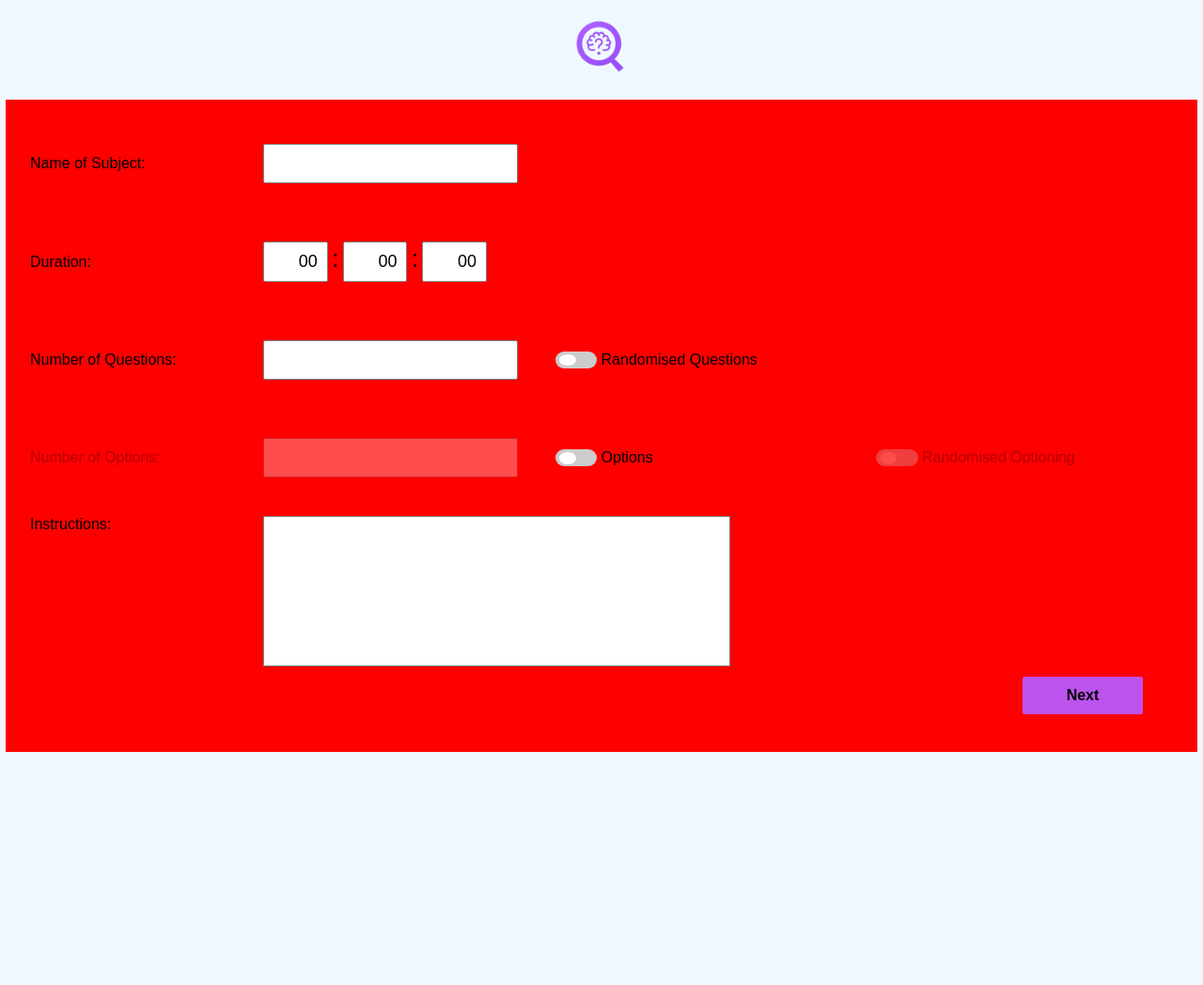
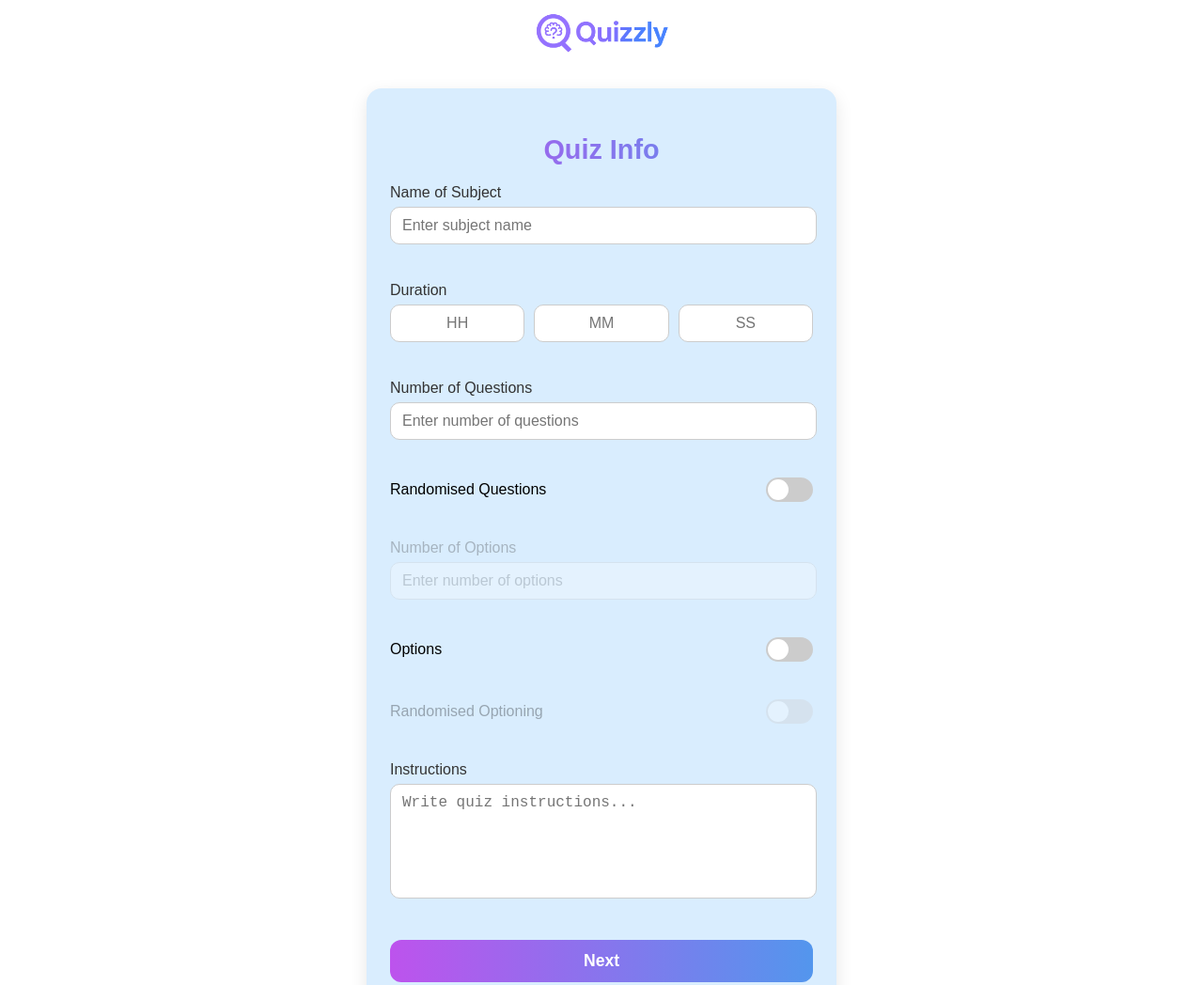
Before and after one commit to DannyPhantom-X/Quizzly, a plain HTML site: page createquiz/createquiz.html in a window 1280 px wide. Shown: the top 1048 px of the page at 94% size. Before the commit the page ends 800 px from the top, so only its background shows below. Drawn offline with Linux system fonts and the light colour scheme.

Commit message:
Describe your change

```diff
--- a/createquiz/create-quiz-ques-ans.js
+++ b/createquiz/create-quiz-ques-ans.js
@@ -11,7 +11,7 @@ const loadOut = `<div class="qanda">
                     <label for="options" class="options-label">Options:</label>
                     <div class="options-div"></div>
                     <div class="answerDiv">
-                        <label for="answer">Answer: </label>
+                        <label for="answer" class="answer-input">Answer: </label>
                         <textarea name="answer" class="answerInput" id=""></textarea>
                     </div>
                 </div>
--- a/createquiz/createquiz-cand-info.css
+++ b/createquiz/createquiz-cand-info.css
@@ -1,19 +1,23 @@
-body, html{
+/* body, html{
     width: 100%;
     height: 100%;
     margin: 0px;
     font-family: 'Roboto', sans-serif;
     background-color: aliceblue;
-}
-.body{
+} */
+.cand-body{
     padding-bottom: 2%;
     position: relative;
 }
 header img{
-    width: 8%;
+    width: 200px;
+    /* height: 100px; */
 }
 header{
+    width: 100%;
     text-align: center;
+    margin-top: 10px;
+    margin-bottom: 30px;
 }
 .intro{
     font-size: 1.2rem;
@@ -34,32 +38,33 @@ header{
 }
 .info input{
     height: 35px;
-    width: 30%;
+    width: 50%;
     border-style: solid;
     border-color: gray;
     border-width: 1px;
     margin-right: 2%;
     padding-left: 1%;
+    font-size: 1rem;
 }
 .add-button,.delete-button{
     height: 35px;
-    width: 7%;
+    width: 15%;
     border: none;
     background-color: #BD53ED;
     border-radius: 5%;
     font-size: 1.2rem;
     cursor: pointer;
 }
-/* .delete-button {
-    opacity: 0;
+.delete-button {
+    font-size: 1rem;
 }
-.delete-button:hover {
+/* .delete-button:hover {
     opacity: 1;
 } */
 .next-button{
     position: absolute;
     right: 5%;
-    bottom: 5%;
+    top: 85%;
     /* margin-bottom: 5%; */
     border: none;
     height: 40px;
--- a/createquiz/createquiz-ques-ans.css
+++ b/createquiz/createquiz-ques-ans.css
@@ -1,19 +1,18 @@
 body,html{
     width: 100%;
-    height: 100%;
+    min-height: 100%;
     margin: 0px;
     /* background-color: aliceblue; */
     font-family: 'Poppins', sans-serif;
-    background-image: url(../resources/quizzlyBackground.png);
-    background-repeat: no-repeat;
-    background-position: center;
 }
 body{
     display: flex;
     flex-direction: column;
     align-items: center;
+    /* justify-content: center; */
     position: relative;
     /* padding: 1%; */
+
 }
 textarea{
     outline: none;
@@ -22,46 +21,43 @@ textarea{
 }
 header{
     width: 100%;
-    height: 10%;
+    height: 50px;
     margin: 0px;
     display: flex;
-}
-header div{
-    display: flex;
+    justify-content: center;
     align-items: center;
-    flex: 1;
-    margin-left: 10px;
-}
-header div:nth-child(1) span{
-    background-image: linear-gradient(90deg, #BD53ED,#5396ED);
-    background-clip: text;
-    color: transparent;
-    font-weight: bold;
-    font-size: 30px;
+    padding-top: 10px;
+    /* background-color: red; */
 }
 header div img{
-    width: 20%;
+    width: 200px;
     /* height: 10%; */
 }
 header div:nth-child(2) {
     display: flex;
     justify-content: center;
 }
-header div:nth-child(2) span{
+.numDiv{
+    margin-top: 30px;
+    margin-bottom: 10px;
+}
+.numDiv span{
     background-color: #BD53ED;
-    padding: 2% 4% 2% 4%;
+    padding: 4px 8px 4px 8px;
     border-radius: 50%;
+    font-size: 1rem;
 }
 .body{
-    width: 50%;
-    height: 70%;
-    margin-bottom: 1%;
     display: flex;
     flex-direction: row;
     overflow: hidden;
-    border-radius: 5px;
-    background-color: rgb(185, 222, 255);
-    box-shadow: 4px 4px 10px rgba(0, 0, 0, 0.25);
+    border-radius: 15px;
+    background-color: rgb(217, 237, 254);
+    box-shadow: 0 6px 18px rgba(0,0,0,0.1);
+    max-width: 450px;
+    width: 70%;
+    font-size: 1.2rem;
+    margin-bottom: 50px;
 }
 .qanda{
     width: 98%;
@@ -69,33 +65,35 @@ header div:nth-child(2) span{
     /* overflow: hidden; */
     display: flex;
     flex-direction: column;
-    padding-top: 2%;
-    padding-left: 5%;
+    padding-top: 20px;
+    padding-left: 20px;
+    padding-right: 15px;
     flex-shrink: 0;
     transition: transform 0.5s;
 }
 .questions-input{
     resize: none;
-    height: 35%;
+    height: 150px;
     outline: none;
     width: 90%;
-    margin-bottom: 1%;
+    margin-bottom: 35px;
     padding-top: 1%;
     padding-left: 1%;
 }
 .options-label{
-    margin-bottom: 1%;
+    margin-bottom: 2%;
 }
 .options-div{
-    height: 30%;
+    height: 120px;
     width: 90%;
     display: grid;
     grid-template-columns: 1fr 1fr 1fr;
     column-gap: 5%;
     row-gap: 0px;
+    margin-bottom: 15px;
 }
 .questions-label{
-    margin-bottom: 1%;
+    margin-bottom: 2%;
 }
 .options-input{
     width: 100%;
@@ -108,15 +106,18 @@ header div:nth-child(2) span{
 .answerDiv {
     display: flex;
     align-items: center;
-    margin-bottom: 3%;
-    height: 10%;
+    margin-bottom: 5%;
+    height: 50px;
     margin-top: 3%;
 }
 .answerInput{
     height: 100%;
-    width: 50%;
+    width: 70%;
     padding-left: 1%;
     padding-top: 1%;
+}
+.answer-input{
+    margin-right: 5%;
 }
 .next-button{
     position: absolute;
@@ -143,3 +144,6 @@ header div:nth-child(2) span{
     opacity: 0.3;
     pointer-events: none;
 }
+@media (max-width: 800px) {
+
+}
--- a/createquiz/createquiz.css
+++ b/createquiz/createquiz.css
@@ -1,168 +1,136 @@
-body,html{
-    margin: 0px;
-    width: 100%;
-    height: 100%;
-    overflow-x: hidden;
-}
-body{
+body {
+    font-family: 'Poppins', sans-serif;
+    background: white;
     display: flex;
     flex-direction: column;
+    justify-content: center;
     align-items: center;
-    background-color: aliceblue;
-    position: relative;
-    font-family: 'Poppins', sans-serif;
+    min-height: 100vh;
+    margin: 0;
+    padding: 20px;
+    padding-top: 0px;
+}
+input[type=number]::-webkit-inner-spin-button,
+input[type=number]::-webkit-outer-spin-button {
+-webkit-appearance: none;
+margin: 0;
+}
+.form-card {
+    background: rgb(217, 237, 254);;
+    padding: 25px;
+    border-radius: 16px;
+    box-shadow: 0 6px 18px rgba(0,0,0,0.1);
+    max-width: 450px;
+    width: 80%;
+    transition: all 1s;
     position: relative;
 }
-img{
-    width: calc(8vw);
+
+.form-card h2 {
+    text-align: center;
+    margin-bottom: 20px;
+    background: linear-gradient(90deg, #BD53ED, #5396ED);
+    -webkit-background-clip: text;
+    -webkit-text-fill-color: transparent;
+    font-size: 1.8rem;
 }
-.details{
-    width: 97%;
-    height: 97%;
-    background-color: red;
-    row-gap: 20px;
-    padding: 2%;
-    padding-right: 0px;
-    font-size: calc(100%);
-    /* font-weight: bold; */
-    display: flex;
-    flex-direction: column;
+
+.form-group {
+    margin-bottom: 40px;
+}
+
+.form-group label {
+    display: block;
+    margin-bottom: 6px;
+    font-weight: 500;
+    color: #333;
+}
+
+.form-group input,
+.form-group textarea,
+.form-group select {
+    width: 95%;
+    padding: 10px 12px;
+    border: 1px solid #ccc;
+    border-radius: 10px;
+    outline: none;
+    font-size: 1rem;
+}
+
+.form-group textarea {
+    resize: none;
+    height: 100px;
 
 }
-input{
-    outline: none;
+
+/* Duration inputs in flex */
+.duration {
+    display: flex;
+    gap: 10px;
 }
-input[type=text], input[type=number] {
-    border-radius: 2px;
-    border-color: gray;
-    border-width: 1px;
-    border-style: solid;
-    transition: text-align 5s;
-    padding-left: 10px;
-    padding-right: 10px;
-    font-size: large;
-}
-input[type=text]{
-    padding-left: 10px;
-    padding-right: 10px;
-}
-/* input[type=number] {
-  -moz-appearance: textfield;
-  margin: 0px;
-} */
-input[type=number]::-webkit-inner-spin-button,
-input[type=number]::-webkit-outer-spin-button {
-    -webkit-appearance: none;
-    margin: 0;
-}
-.duration-input:not(:focus) {
-    text-align: right;
-}
-input[type=number]::placeholder{
-    text-align: left;
-}
-.colon{
-    font-size: calc(2vw);
-    width: 40%;
+.duration input {
     text-align: center;
 }
-.subjectDiv,.durationDiv,.optionsDiv,.questionsDiv{
-    display: grid;
-    grid-template-columns: 20% 25% 27.5% 27.5%;
-    height: 15%;
+
+/* Toggle switches */
+.toggle {
+    display: flex;
     align-items: center;
-    justify-content: center;
-}
-.duration-input{
-    width: 15%;
-    height: calc(3vw);
-}
-.original-input{
-    width: 80%;
-    height: calc(3vw);
-}
-.optionsDiv:checked ~ .subjectDiv{
-    background-color: blue;
-    color: red;
-}
-.instruction-div{
-    display: grid;
-    grid-template-columns: 20% 80%;
-    height: 40%;
-}
-.instructions-input{
-    width: 50%;
-    height: 20vh;
-    /* padding-top: 0.5em;  */
-    box-sizing: border-box;
-    vertical-align: top;
-    resize: none;
-    outline: none;
-    border-color: gray;
-    padding: 5px;
-}
-.next-button{
-    position: absolute;
-    right: 5%;
-    bottom: 5%;
-    border: none;
-    height: 40px;
-    width: 10%;
-    background-color: #BD53ED;
-    border-radius: 2px;
-    font-size: 100%;
-    font-weight: bold;
-    cursor: pointer;
-}
-.switch {
-    position: relative;
-    display: inline-block;
-    width: 13%;
-    height: 20%;
+    justify-content: space-between;
+    margin: 40px 0;
 }
 
-/* Hide the default checkbox */
-.switch input {
-    opacity: 0;
+.toggle input[type="checkbox"] {
     width: 0;
     height: 0;
+    visibility: hidden;
 }
 
-/* The slider (track) */
-.slider {
-    position: absolute;
+.toggle label {
+    position: relative;
+    width: 50px;
+    height: 26px;
+    background: #ccc;
+    border-radius: 50px;
     cursor: pointer;
-    top: 0;
-    left: 0;
-    right: 0;
-    bottom: 0;
-    background-color: #ccc;
-    transition: 0.4s;
-    border-radius: 34px;
+    transition: 0.3s;
 }
 
-/* The circle/knob */
-.slider::before {
+.toggle label::after {
+    content: '';
     position: absolute;
-    content: "";
-    height: 70%;
-    width: 40%;
-    left: 10%;
-    bottom: 15%;
-    background-color: white;
-    transition: 0.4s;
-    border-radius: 80%;
+    width: 22px;
+    height: 22px;
+    background: white;
+    border-radius: 50%;
+    top: 2px;
+    left: 2px;
+    transition: 0.3s;
 }
 
-/* When checked */
-.switch input:checked + .slider {
-    /* background-color: #4caf50; */
-    background-color: #BD53ED;
+.toggle input:checked + label {
+    background: linear-gradient(90deg, #BD53ED, #5396ED);
 }
 
-/* Move the knob when checked */
-.switch input:checked + .slider::before {
-    transform: translateX(100%);
+.toggle input:checked + label::after {
+    transform: translateX(24px);
+}
+
+/* Button */
+.next-btn {
+    width: 100%;
+    padding: 12px;
+    border: none;
+    border-radius: 12px;
+    background: linear-gradient(90deg, #BD53ED, #5396ED);
+    color: white;
+    font-size: 1.1rem;
+    font-weight: 600;
+    cursor: pointer;
+    transition: 0.3s;
+}
+.next-btn:hover {
+    opacity: 0.9;
 }
 .faded {
     filter: grayscale(100%);
@@ -170,37 +138,3 @@ input[type=number]::placeholder{
     opacity: 0.3;
     pointer-events: none;
 }
-@media (max-width: 800px){
-    .duration-input{
-        width: 15%;
-    }
-    .details{
-        font-size: 50%;
-    }
-    input[type=text], input[type=number] {
-        padding-left: 2px;
-        padding-right: 2px;
-        font-size: calc(100%);
-        height: 100%;
-        padding: 3%;
-    }
-    .questionsDiv, .optionsDiv, .subjectDiv, .durationDiv{
-        grid-template-columns: 1fr 1fr;
-        font-size: 1.2rem;
-        row-gap: 50px;
-    }
-    .questionsDiv , .optionsDiv{
-        margin-bottom: 70px;
-    }
-    .instruction-div{
-        font-size: 1.2rem;
-        column-gap: 30%;
-    }
-    .long-text{
-        font-size: 1rem;
-        font-weight: 400;
-    }
-    .next-button{
-        width: 15%;
-    }
-}
--- a/createquiz/createquiz.html
+++ b/createquiz/createquiz.html
@@ -1,74 +1,68 @@
 <!DOCTYPE html>
 <html lang="en">
 <head>
+  <meta charset="UTF-8">
   <link rel="stylesheet" href="createquiz.css">
-        <link rel="icon" href="../resources/quizzlyIcon_512x512.png" sizes="512x512">
-        <meta charset="UTF-8">
+  <link rel="stylesheet" href="createquiz-cand-info.css">
+  <link rel="stylesheet" href="https://cdnjs.cloudflare.com/ajax/libs/font-awesome/6.5.2/css/all.min.css">
   <meta name="viewport" content="width=device-width, initial-scale=1.0">
-        <title>Quizzly | Create Quiz</title>
+  <title>Quizzly Setup</title>
+  <link rel="stylesheet" href="https://cdnjs.cloudflare.com/ajax/libs/font-awesome/6.5.0/css/all.min.css">
 </head>
 <body>
+  <header><img src="../resources/Quizzlylogodesign.png" alt=""></header>
+  <div class="form-card">
+    <h2>Quiz Info</h2>
 
-        <div>
-            <img src="../resources/quizzlyIcon.png" alt="">
+    <div class="form-group">
+      <label for="subject">Name of Subject</label>
+      <input type="text" id="subjectInput" placeholder="Enter subject name">
     </div>
 
-        <div class="details">
-            <div class="subjectDiv">
-                <div><label for="subject" class="hhh">Name of Subject:</label></div>
-                <div><input type="text" name="subject" class="original-input" id="subjectInput"></div>
-                <div></div>
-                <div></div>
-            </div>
-            <div class="durationDiv">
-                <div><label for="">Duration:</label></div>
-                <div>
-                    <input type="number" id="hourInput" placeholder="Hour" class="duration-input" value="00" maxlength="2">
-                    <span class="colon">:</span>
-                    <input type="number" id="minutesInput" placeholder="Minutes" class="duration-input" value="00">
-                    <span class="colon">:</span>
-                    <input type="number" placeholder="Seconds" class="duration-input" value="00" id="secondsInput">
-                </div>
-                <div></div>
-                <div></div>
-            </div>
-            <div class="questionsDiv">
-                <div><label for="no_questions">Number of Questions:</label></div>
-                <div><input type="number" name="no_questions" class="original-input" id="noQuesInput"></div>
-                <div>
-                    <label class="switch">
-                        <input type="checkbox" id="randQuesInput">
-                        <span class="slider"></span>
-                    </label>
-                    <label for="rq" class="long-text">Randomised Questions</label>
-                </div>
-                <div></div>
-            </div>
-            <div class="optionsDiv">
-                <div class="fade"><label for="no_options">Number of Options:</label></div>
-                <div class="fade"><input type="number" name="no_options" class="original-input" id="noOptionsInput"></div>
-                <div>
-                    <label class="switch">
-                        <input type="checkbox" name="options" id="optionsCheckbox" >
-                        <span class="slider"></span>
-                    </label>
-                    <label for="options">Options</label>
-                </div>
-                <div class="fade">
-                    <label class="switch">
-                        <input type="checkbox" name="ro" id="randOptionsInput">
-                        <span class="slider"></span>
-                    </label>
-                    <label for="ro" class="long-text">Randomised Optioning</label>
+    <div class="form-group">
+      <label>Duration</label>
+      <div class="duration">
+        <input type="number" min="0" placeholder="HH" id="hourInput">
+        <input type="number" min="0" max="59" placeholder="MM" id="minutesInput">
+        <input type="number" min="0" max="59" placeholder="SS" id="secondsInput">
       </div>
     </div>
-            <div class="instruction-div">
-                <div><label for="">Instructions:</label></div>
-                <div><textarea name="" id="instructionsInput" class="instructions-input"></textarea></div>
+
+    <div class="form-group">
+      <label for="questions">Number of Questions</label>
+      <input type="number" id="noQuesInput" placeholder="Enter number of questions">
     </div>
+
+    <div class="toggle">
+      <span>Randomised Questions</span>
+      <input type="checkbox" id="randQuesInput">
+      <label for="randQuesInput"></label>
     </div>
-        <button class="next-button">Next</button>
+
+    <div class="form-group fade">
+      <label for="options">Number of Options</label>
+      <input type="number" id="noOptionsInput" placeholder="Enter number of options">
+    </div>
+
+    <div class="toggle">
+      <span>Options</span>
+      <input type="checkbox" id="optionsToggle">
+      <label for="optionsToggle"></label>
+    </div>
+
+    <div class="toggle fade">
+      <span>Randomised Optioning</span>
+      <input type="checkbox" id="randOptionsInput">
+      <label for="randOptionsInput"></label>
+    </div>
+
+    <div class="form-group">
+      <label for="instructions">Instructions</label>
+      <textarea id="instructionsInput" placeholder="Write quiz instructions..."></textarea>
+    </div>
+
+    <button class="next-btn">Next</button>
+  </div>
 </body>
-
 <script src="createquiz.js"></script>
 </html>
--- a/createquiz/createquiz.js
+++ b/createquiz/createquiz.js
@@ -1,10 +1,24 @@
-const optionsCheckbox = document.getElementById('optionsCheckbox')
+const optionsCheckbox = document.getElementById('optionsToggle')
 const subjectInput = document.getElementById('subjectInput')
 const minutesInput = document.getElementById('minutesInput')
 const noQuesInput = document.getElementById('noQuesInput')
 const noOptionsInput = document.getElementById('noOptionsInput')
 const randOptionsInput = document.getElementById('randOptionsInput')
 const instructionsInput = document.getElementById('instructionsInput')
+const candInfo = `
+                <div class="intro"><i>Please Create the Candidates Information Section</i></div>
+                <div class="eg"><i>e.g Name, Mobile Number, Email</i></div>
+                <div class="body" id="cand-body">
+                    <div class="info" id="infoOriginal">
+                        <input type="text" id="originalInput">
+                        <button class="add-button"><i class="fas fa-plus" title="plus"></i></button>
+                        <!-- <button class="add-button delete-button"></button> -->
+                    </div>
+                    <button class="next-button">Next</button>
+                </div>
+`
+
+
 
 if (!optionsCheckbox.checked) {
     console.log('not checked')
@@ -25,58 +39,64 @@ optionsCheckbox.addEventListener('click' || 'touch', () => {
     }
 })
 
-document.querySelector('.next-button').addEventListener('click' || 'touch', () => {
-    console.log(instructionsInput.value)
-    let subject;
-    let interval;
-    let noQues;
-    let randQues;
-    let noOptions;
-    let options;
-    let randOptions;
-    let instructions;
-    console.log('next -button')
-    if (!subjectInput.value) {
-        subjectInput.style.borderColor = 'red';
-        return;
-    }
-    if (minutesInput.value == '00' || minutesInput.value == '0' || !minutesInput) {
-        minutesInput.style.borderColor ='red';
-        return;
-    }
-    if (!noQuesInput.value) {
-        noQuesInput.style.borderColor = 'red';
-        return;
-    }
-    if (optionsCheckbox.checked) {
-        console.log(typeof noOptionsInput.value)
-        if (!noOptionsInput.value || Number(noOptionsInput.value) > 5) {
-            noOptionsInput.style.borderColor = 'red'
-            return;
-        }
-        subject = subjectInput.value;
-        noQues = noQuesInput.value;
-        interval = `${document.getElementById('hourInput').value}:${document.getElementById('minutesInput').value}:${document.getElementById('secondsInput').value}`;
-        randQues = document.getElementById('randQuesInput').checked
-        console.log(randQues)
-        noOptions = noOptionsInput.value
-        randOptions = randOptionsInput.checked
-        options = optionsCheckbox.checked
-        instructions = instructionsInput.value
-        console.log(instructions)
-        sessionStorage.setItem('quizInfo', JSON.stringify({subject, interval, noQues, randQues, noOptions, randOptions, instructions, options}))
-    }
-    else{
-        subject = subjectInput.value;
-        noQues = noQuesInput.value;
-        interval = `${document.getElementById('hourInput').value}:${document.getElementById('minutesInput').value}:${document.getElementById('secondsInput').value}`;
-        randQues = document.getElementById('randQuesInput').checked
-        console.log(randQues)
-        options = optionsCheckbox.checked
-        instructions = instructionsInput.value
-        sessionStorage.setItem('quizInfo', JSON.stringify({ subject, interval, noQues, randQues, instructions, options}))
-    }
-    console.log(JSON.parse(sessionStorage.getItem('quizInfo')))
-    window.location.href = 'createquiz-cand-info.html'
-    console.log(sessionStorage.getItem('quizInfo'))
+document.querySelector('.next-btn').addEventListener('click' || 'touch', () => {
+    document.querySelector('.form-card').style.transform = 'rotateY(360deg)'
+    setTimeout(() => {
+        document.querySelector('.form-card').style.height = '400px'
+        document.querySelector('.form-card').innerHTML = candInfo
+    }, 400)
+    // console.log('clicked')
+    // console.log(instructionsInput.value)
+    // let subject;
+    // let interval;
+    // let noQues;
+    // let randQues;
+    // let noOptions;
+    // let options;
+    // let randOptions;
+    // let instructions;
+    // console.log('next -button')
+    // if (!subjectInput.value) {
+    //     subjectInput.style.borderColor = 'red';
+    //     return;
+    // }
+    // if (minutesInput.value == '00' || minutesInput.value == '0' || !minutesInput) {
+    //     minutesInput.style.borderColor ='red';
+    //     return;
+    // }
+    // if (!noQuesInput.value) {
+    //     noQuesInput.style.borderColor = 'red';
+    //     return;
+    // }
+    // if (optionsCheckbox.checked) {
+    //     console.log(typeof noOptionsInput.value)
+    //     if (!noOptionsInput.value || Number(noOptionsInput.value) > 5) {
+    //         noOptionsInput.style.borderColor = 'red'
+    //         return;
+    //     }
+    //     subject = subjectInput.value;
+    //     noQues = noQuesInput.value;
+    //     interval = `${document.getElementById('hourInput').value}:${document.getElementById('minutesInput').value}:${document.getElementById('secondsInput').value}`;
+    //     randQues = document.getElementById('randQuesInput').checked
+    //     console.log(randQues)
+    //     noOptions = noOptionsInput.value
+    //     randOptions = randOptionsInput.checked
+    //     options = optionsCheckbox.checked
+    //     instructions = instructionsInput.value
+    //     console.log(instructions)
+    //     sessionStorage.setItem('quizInfo', JSON.stringify({subject, interval, noQues, randQues, noOptions, randOptions, instructions, options}))
+    // }
+    // else{
+    //     subject = subjectInput.value;
+    //     noQues = noQuesInput.value;
+    //     interval = `${document.getElementById('hourInput').value}:${document.getElementById('minutesInput').value}:${document.getElementById('secondsInput').value}`;
+    //     randQues = document.getElementById('randQuesInput').checked
+    //     console.log(randQues)
+    //     options = optionsCheckbox.checked
+    //     instructions = instructionsInput.value
+    //     sessionStorage.setItem('quizInfo', JSON.stringify({ subject, interval, noQues, randQues, instructions, options}))
+    // }
+    // console.log(JSON.parse(sessionStorage.getItem('quizInfo')))
+    // window.location.href = 'createquiz-cand-info.html'
+    // console.log(sessionStorage.getItem('quizInfo'))
 })
```
Also changed, not shown: backend/backend.js (+9 -1 lines), createquiz/createquiz-cand-info.html (+5 -2 lines), createquiz/createquiz-ques-ans.html (+3 -3 lines), resources/Quizzlylogodesign.png (added), try2.html (added), 1 other file. Lines whose indentation alone changed are shown as unchanged.
